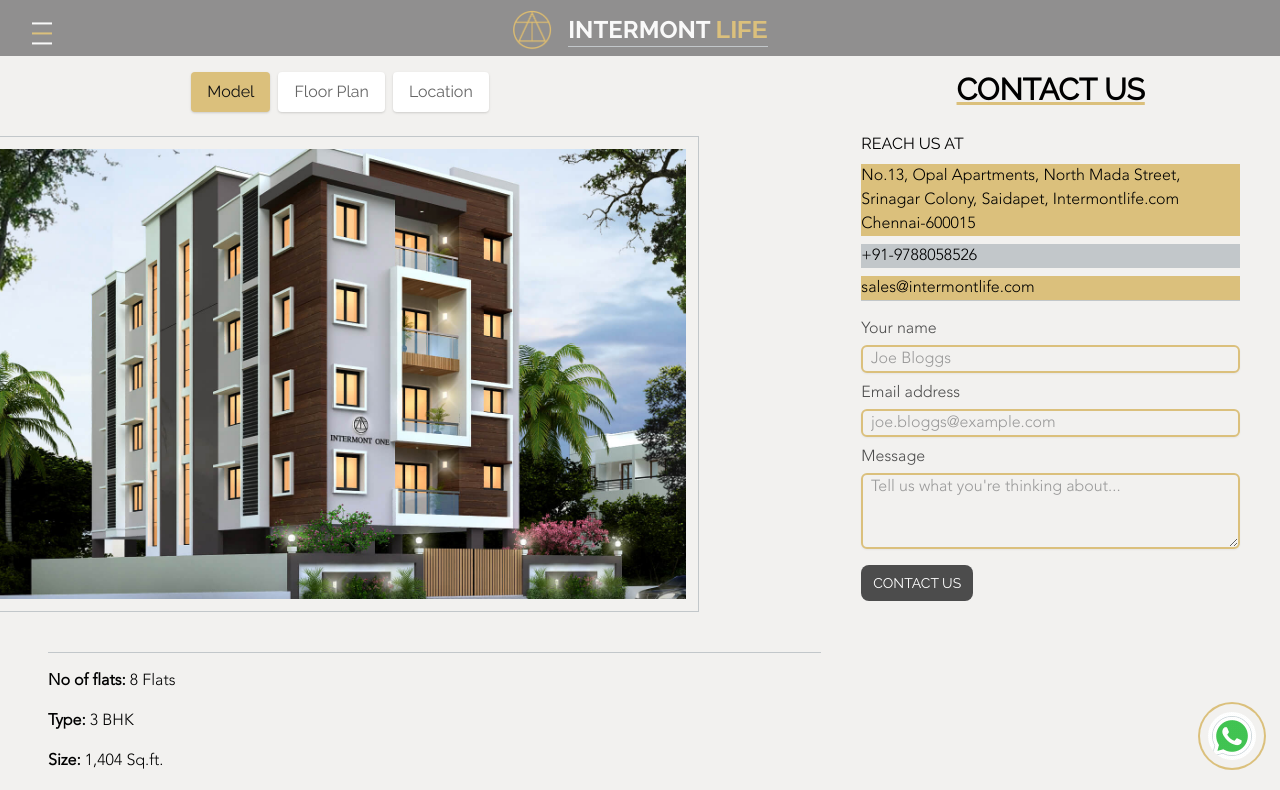
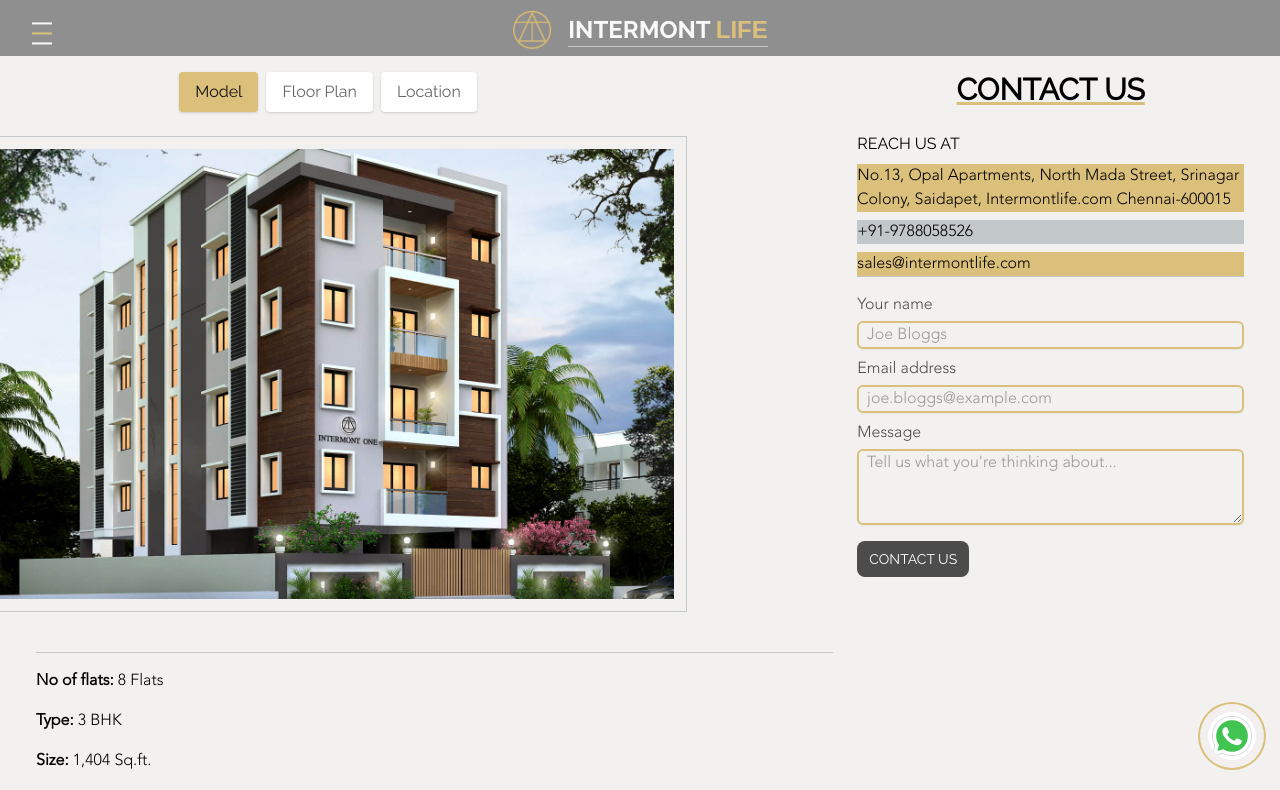
Before and after one commit to prithvi60/pars-realestate, a Next.js app: page /projects/one in a window 1280 px wide. Shown: the top 790 px of the page. Built offline with nearby package versions, Linux system fonts and the light colour scheme; a web font is replaced by a local one.

Commit message:
ui tweaks

```diff
--- a/pages/projects/imperial.js
+++ b/pages/projects/imperial.js
@@ -28,7 +28,7 @@
       >
         <section class="mb-32 font-body">
           <div class="flex flex-wrap">
-            <div class="mb-12 w-full shrink-0 grow-0 basis-auto md:mb-0 flex justify-center md:px-3 lg:px-6">
+            <div class="mb-12 w-full shrink-0 grow-0 basis-auto md:mb-0 flex justify-center md:px-3">
               <TabsComponent
                 type={"completed"}
                 model={Hero1}
--- a/pages/projects/one.js
+++ b/pages/projects/one.js
@@ -43,7 +43,7 @@
       >
         <section class="mb-32 font-body">
           <div class="flex flex-wrap">
-            <div class="mb-12 w-full shrink-0 grow-0 basis-auto md:mb-0 md:w-8/12 md:px-3 lg:px-6">
+            <div class="mb-12 w-full shrink-0 grow-0 basis-auto md:mb-0 md:w-8/12 md:px-3">
               <TabsComponent
                 model={Hero1}
                 plan={plan}
@@ -79,7 +79,7 @@
                 </div>
               </div>
             </div>
-            <div class="mb-10 w-full shrink-0 grow-0 basis-auto md:mb-0 md:w-4/12 md:px-3 lg:px-4">
+            <div class="mb-10 w-full shrink-0 grow-0 basis-auto md:mb-0 md:w-4/12 md:px-3">
               <h2
                 class="mb-6 text-3xl font-bold font-heading text-center"
                 style={{
--- a/pages/projects/opal.js
+++ b/pages/projects/opal.js
@@ -46,7 +46,7 @@
       >
         <section class="mb-32 font-body">
           <div class="flex flex-wrap">
-            <div class="mb-12 w-full shrink-0 grow-0 basis-auto md:mb-0 flex justify-center md:px-3 lg:px-6">
+            <div class="mb-12 w-full shrink-0 grow-0 basis-auto md:mb-0 flex justify-center md:px-3">
               <TabsComponent
                 type={"completed"}
                 model={Hero1}
--- a/pages/projects/w-413.js
+++ b/pages/projects/w-413.js
@@ -38,7 +38,7 @@
       >
         <section class="mb-32 font-body">
           <div class="flex flex-wrap">
-            <div class="mb-12 w-full shrink-0 grow-0 basis-auto md:mb-0 md:w-8/12 md:px-3 lg:px-6">
+            <div class="mb-12 w-full shrink-0 grow-0 basis-auto md:mb-0 md:w-8/12 md:px-3 ">
               <TabsComponent
                 model={Hero1}
                 plan={plan}
@@ -74,7 +74,7 @@
                 </div>
               </div>
             </div>
-            <div class="mb-10 w-full shrink-0 grow-0 basis-auto md:mb-0 md:w-4/12 md:px-3 lg:px-4">
+            <div class="mb-10 w-full shrink-0 grow-0 basis-auto md:mb-0 md:w-4/12 md:px-3">
               <h2
                 class="mb-6 text-3xl font-bold font-heading text-center"
                 style={{
```
